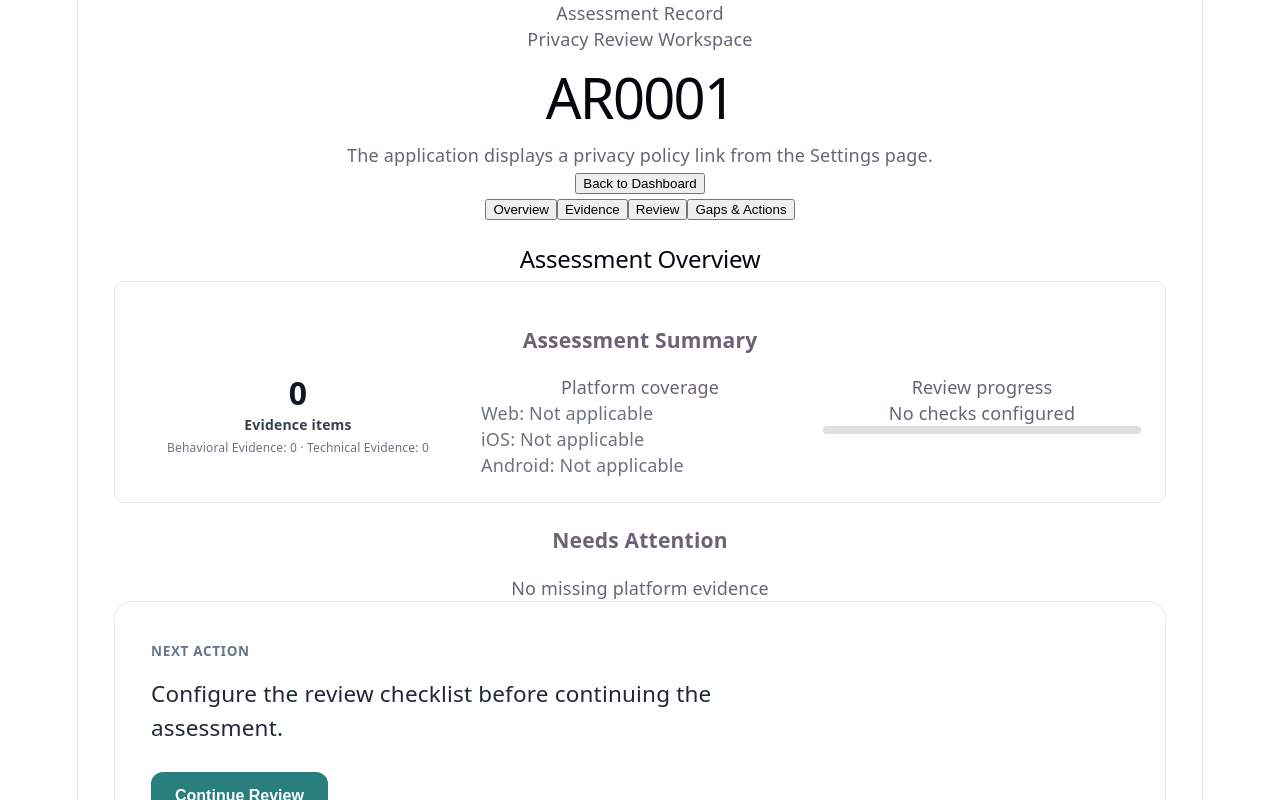
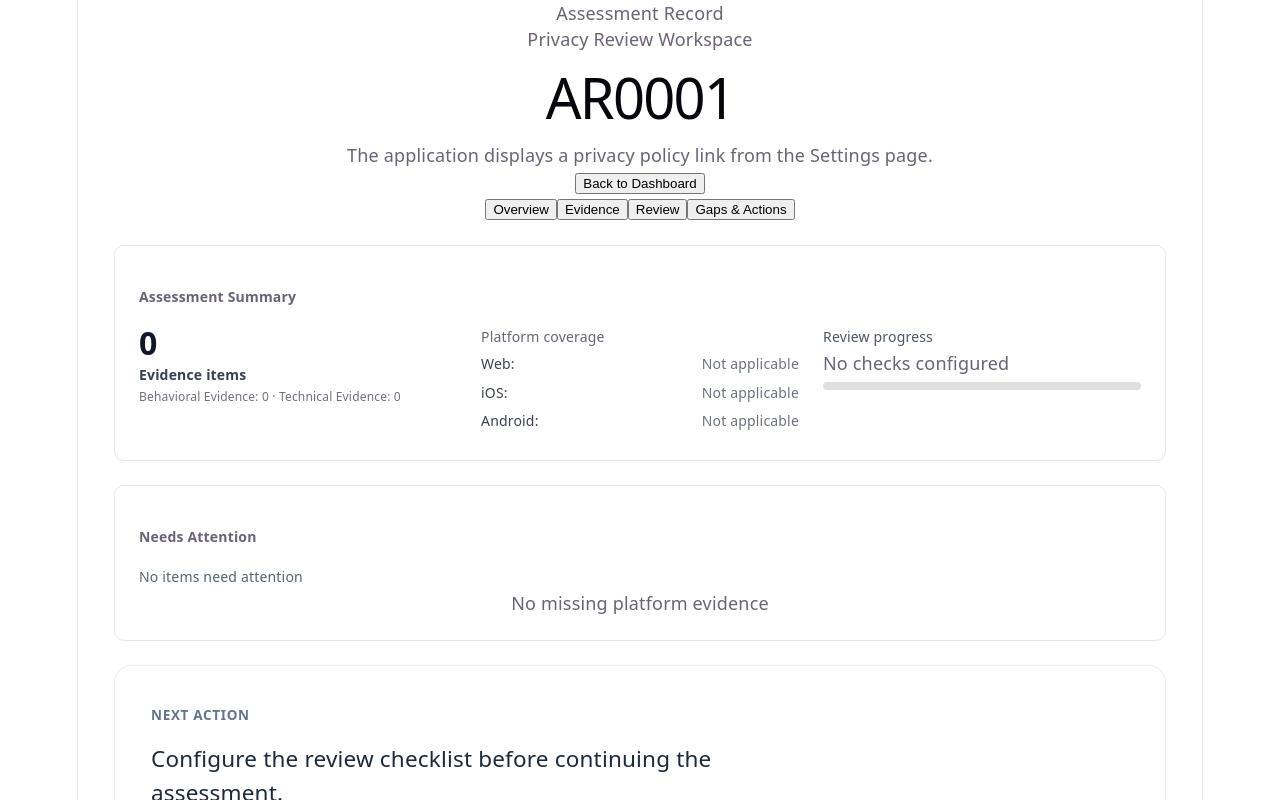
Before and after one commit to barroodc/AssessmentRecord, a React (Vite) app in the folder react/: page / in a window 1280 px wide. Both pictures are taken after a click on the element 430 px from the left and 568 px from the top of the page. Shown: the top 800 px of the page. Built offline with nearby package versions, Linux system fonts and the light colour scheme.

Commit message:
Styled the summary card and the Needs Attention card.

```diff
--- a/react/src/components/AssessmentOverview.jsx
+++ b/react/src/components/AssessmentOverview.jsx
@@ -39,7 +39,6 @@ export default function AssessmentOverview({record, setActiveTab, setIsReviewerN
     return (
         <section className="assessment-overview">
 
-            <h2>Assessment Overview</h2>
             <AssessmentSummary totalEvidence={totalEvidence} behavioralEvidence={behavioralEvidence}
                                technicalEvidence={technicalEvidence} evidence={evidence} platforms={platforms}
                                allPlatforms={allPlatforms} totalChecks={totalChecks} completedChecks={completedChecks}
--- a/react/src/components/AssessmentSummary.css
+++ b/react/src/components/AssessmentSummary.css
@@ -1,6 +1,12 @@
+.assessment-summary-card-title {
+    text-align: left;
+    font-size: 14px;
+}
+
 .review-progress-track {
     width: 100%;
     height: 8px;
+    margin-top: 6px;
     background-color: #e0e0e0;
     border-radius: 4px;
     overflow: hidden;
@@ -32,6 +38,7 @@
 }
 
 .assessment-evidence-count {
+    text-align: left;
     font-size: 32px;
     font-weight: 700;
     color: #111827;
@@ -39,12 +46,14 @@
 }
 
 .assessment-evidence-label {
+    text-align: left;
     font-size: 14px;
     font-weight: 600;
     color: #374151;
 }
 
 .assessment-evidence-details {
+    text-align: left;
     font-size: 12px;
     color: #6b7280;
     line-height: 1.5;
@@ -53,20 +62,54 @@
 .platform-missing {
     color: #b42318;
     font-weight: 600;
+    font-size: 14px;
 }
 
 .platform-present {
     color: #247c79;
     font-weight: 500;
+    font-size: 14px;
 }
 
 .platform-not-applicable {
     color: #6b7280;
     font-weight: 400;
+    font-size: 14px;
+}
+
+.platform-coverage-title {
+    text-align: left;
+    font-size: 14px;
 }
 
 .platform-row {
     display: flex;
     justify-content: space-between;
     align-items: center;
+    line-height: 1.2;
+    padding: 6px 0;
 }
+
+.platform-label {
+    font-size: 14px;
+    font-weight: 500;
+    color: #374151;
+}
+
+.review-progress-info {
+    text-align: left;
+    align-items: center;
+}
+
+.review-progress-label {
+    font-size: 14px;
+    font-weight: bold;
+    color: #000000;
+}
+
+.review-progress-title {
+    text-align: left;
+    font-size: 14px;
+    color: #4A5568;
+    font-weight: 500;
+}
--- a/react/src/components/AssessmentSummary.jsx
+++ b/react/src/components/AssessmentSummary.jsx
@@ -4,7 +4,7 @@ export default function AssessmentSummary({totalEvidence, behavioralEvidence, te
                                           allPlatforms, totalChecks, completedChecks, completionPercentage}) {
     return (
         <section className="assessment-summary-card">
-            <h3>Assessment Summary</h3>
+            <h3 className="assessment-summary-card-title">Assessment Summary</h3>
             <div className="assessment-summary-grid">
                 <article>
                     <div className="assessment-evidence-count">{totalEvidence}</div>
@@ -12,25 +12,27 @@ export default function AssessmentSummary({totalEvidence, behavioralEvidence, te
                     <p className="assessment-evidence-details">Behavioral Evidence: {behavioralEvidence} · Technical Evidence: {technicalEvidence}</p>
                 </article>
                 <div>
-                    <p>Platform coverage</p>
+                    <p className="platform-coverage-title">Platform coverage</p>
                     {allPlatforms.map((platform) => {
                         const isPlatformRequired = platforms.includes(platform);
                         const platformEvidenceCount = evidence.filter((evid) => evid.platform === platform).length;
                         const isEvidenceMissing = isPlatformRequired && platformEvidenceCount === 0;
 
                         return (
-                            <div className="platform-row"><p className={!isPlatformRequired ? "platform-not-applicable" : isEvidenceMissing ? "platform-missing" : "platform-present"} key={platform}>{platform}: {!isPlatformRequired ? "Not applicable" : isEvidenceMissing ? "Missing"
-                                : "Evidence Present"}</p></div>
+                            <div className="platform-row" key={platform}>
+                                <p className="platform-label">{platform}:</p>
+                            <p className={!isPlatformRequired ? "platform-not-applicable" : isEvidenceMissing ? "platform-missing" : "platform-present"}> {!isPlatformRequired ? "Not applicable" : isEvidenceMissing ? "Missing"
+                                : "Evidence Present"}</p>
+                            </div>
                         )
                     })}
                 </div>
                 <article>
-                    <p>Review progress</p>
-                    <div>
+                    <p className="review-progress-title">Review progress</p>
+                    <div className="review-progress-info">
                         {totalChecks !== 0 ? (
                             <>
-                                <p>{completedChecks} of {totalChecks} checks completed</p>
-                                <p>{completionPercentage}%</p>
+                                <p className="review-progress-label">{completedChecks} of {totalChecks} checks completed</p>
                             </>
                         ): "No checks configured"}
 
--- /dev/null
+++ b/react/src/components/NeedsAttention.css
@@ -0,0 +1,48 @@
+.needs-attention-card {
+    background-color: #ffffff;
+    border: 1px solid #e5e7eb;
+    border-radius: 10px;
+    padding: 24px;
+    margin-bottom: 24px;
+}
+
+.needs-attention-title {
+    text-align: left;
+    font-size: 14px;
+    font-weight: 700;
+}
+
+.needs-attention-count {
+    text-align: left;
+    font-size: 14px;
+    color: #526570;
+    margin-top: 4px;
+}
+
+.attention-row {
+    display: flex;
+    justify-content: space-between;
+    align-items: center;
+    padding: 12px 0;
+}
+
+.attention-row-content {
+    display: flex;
+    align-items: center;
+    gap: 12px;
+}
+
+.attention-icon {
+    color: #b42318;
+    font-size: 18px;
+}
+
+.attention-message {
+    color: #1f2937;
+    font-size: 14px;
+}
+
+.attention-chevron {
+    color: #9ca3af;
+    font-size: 20px;
+}
--- a/react/src/components/NeedsAttention.jsx
+++ b/react/src/components/NeedsAttention.jsx
@@ -1,13 +1,27 @@
+import "./NeedsAttention.css"
+
 export default function NeedsAttention({missingPlatforms}) {
+
+    const attentionCount = missingPlatforms.length;
+
     return (
-        <section>
-            <h3>Needs Attention</h3>
+        <section className="needs-attention-card">
+            <h3 className="needs-attention-title">Needs Attention</h3>
+            <p className="needs-attention-count">{attentionCount === 1 ? `${attentionCount} item needs attention` :
+                attentionCount > 1 ? `${attentionCount} items need attention` : `No items need attention`}</p>
             <article>
                 {missingPlatforms.length === 0 ? (
                     <p>No missing platform evidence</p>
                 ) : (
                     missingPlatforms.map((missingPlat) => (
-                        <p key={missingPlat}>{missingPlat} evidence is missing</p>
+                        <div key={missingPlat} className="attention-row">
+                            <div className="attention-row-content">
+                                <span className="attention-icon">!</span>
+                                <span className="attention-message">{missingPlat} evidence is missing</span>
+                            </div>
+                            <div className="attention-chevron">›</div>
+                        </div>
+
                     ))
                 )}
             </article>
```
